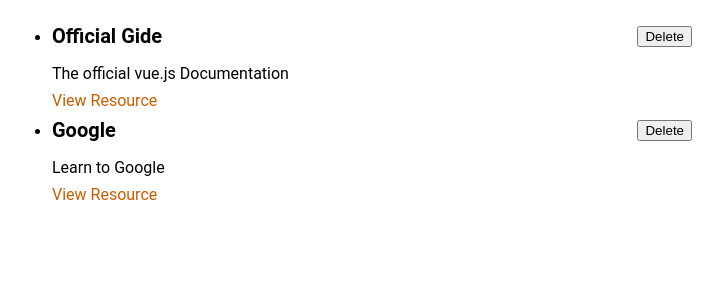
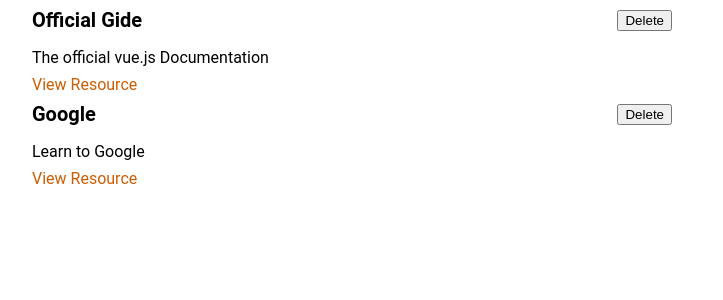
Before and after one commit to drummer-Yurii/notebook, a Vue app: page / in a window 1280 px wide. Shown: the top 300 px of the page, without its empty margins (288-1011 px from the left). Built offline with nearby package versions, Linux system fonts and the light colour scheme.

Commit message:
create StoredResource component

```diff
--- a/src/App.vue
+++ b/src/App.vue
@@ -1,21 +1,14 @@
 <template>
-  <ul>
-    <LearningResource
-      v-for="res in storedResources"
-      :key="res.id"
-      :title="res.title"
-      :description="res.description"
-      :link="res.link"
-    ></LearningResource>
-  </ul>
+  <StoredResource :resource="storedResources"></StoredResource>
 </template>
 
 <script>
-import LearningResource from './components/learning-resources/LearningResource';
+import StoredResource from './components/learning-resources/StoredResource'
 export default {
   name: 'App',
   components: {
-    LearningResource,
+    StoredResource,
+
   },
   data() {
     return {
--- /dev/null
+++ b/src/components/learning-resources/StoredResource.vue
@@ -0,0 +1,33 @@
+<template>
+  <ul>
+    <learning-resource
+      v-for="res in resource"
+      :key="res.id"
+      :title="res.title"
+      :description="res.description"
+      :link="res.link"
+    ></learning-resource>
+  </ul>
+</template>
+
+<script>
+import LearningResource from './LearningResource.vue';
+export default {
+  name: 'StoredResource',
+  components: {
+    LearningResource,
+  },
+  props: ['resource']
+};
+</script>
+
+LearningResource
+<style scoped>
+ul {
+    list-style: none;
+    margin: 0;
+    padding: 0;
+    margin: auto;
+    max-width: 40rem;
+}
+</style>
```
